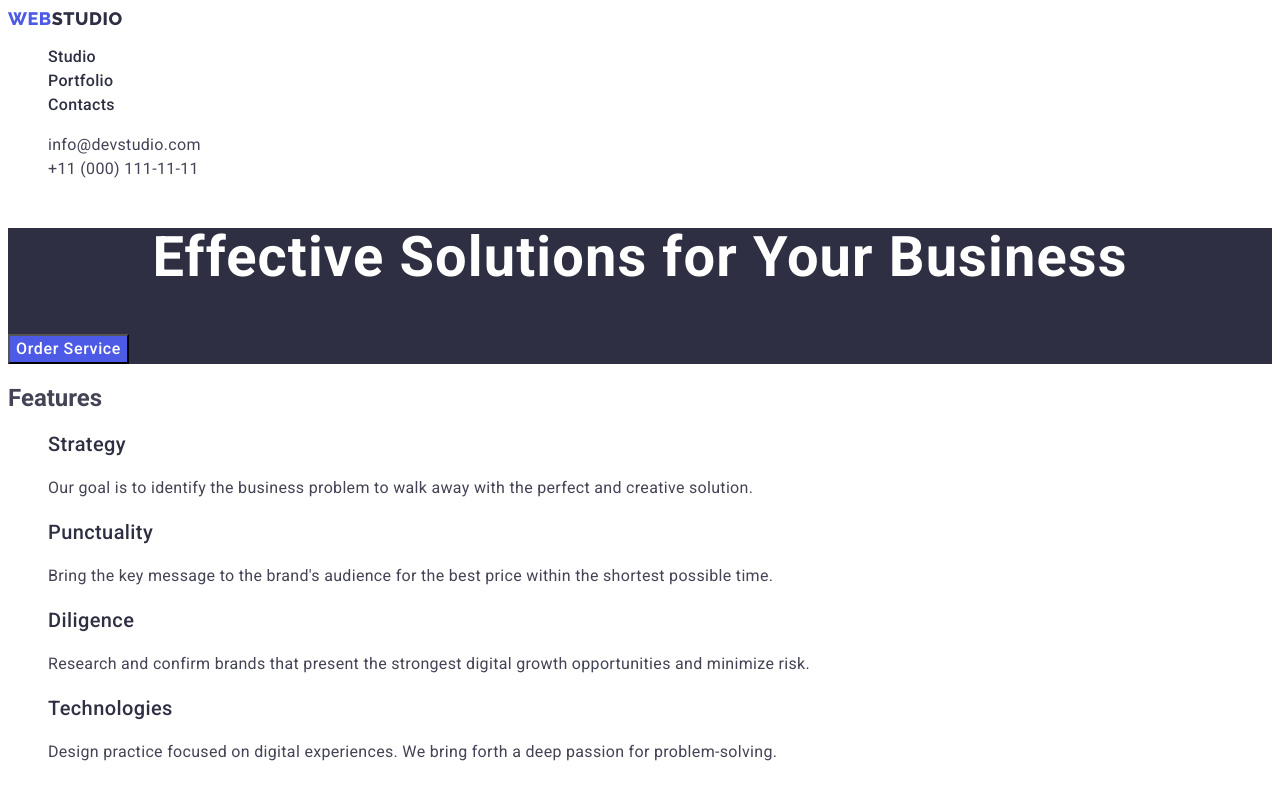
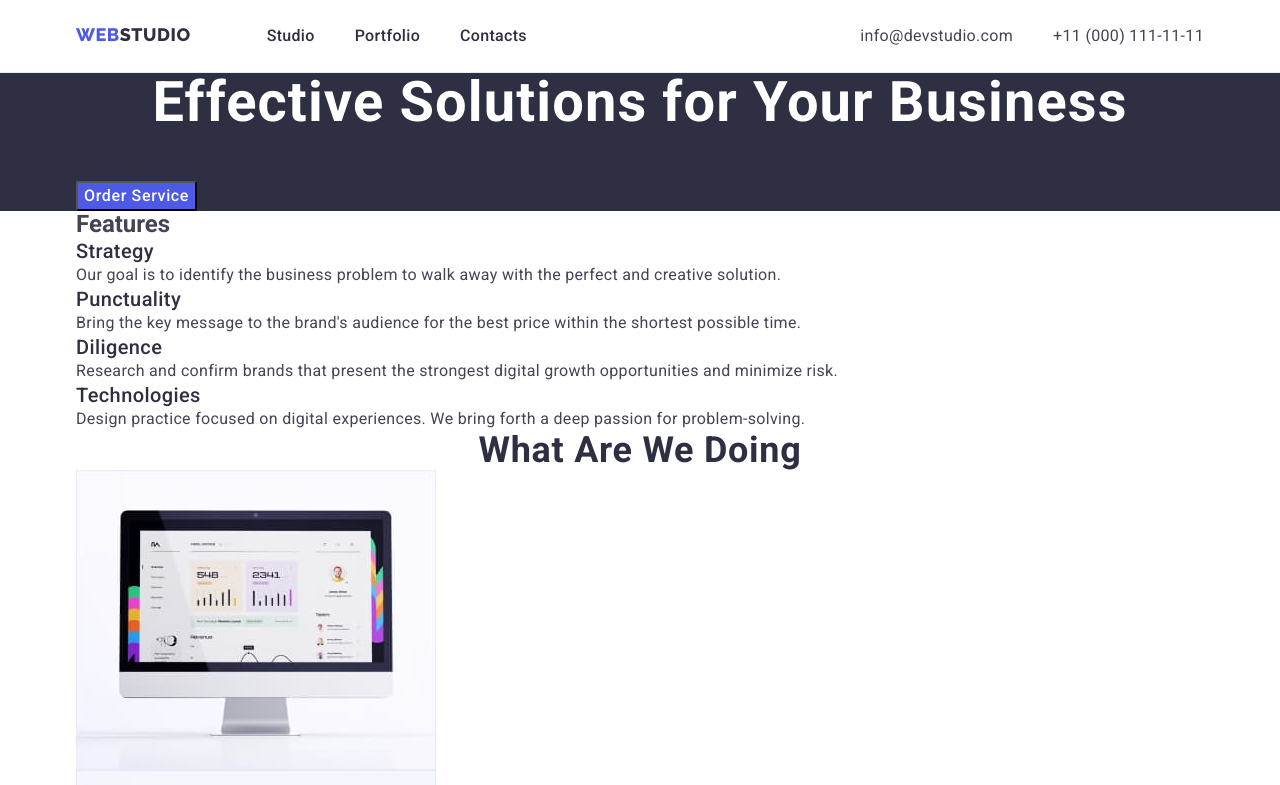
Before and after one commit to annanovytska/goit-markup-hw-03, a plain HTML site: page index.html in a window 1280 px wide. Shown: the top 785 px of the page. Drawn offline with nearby package versions, Linux system fonts and the light colour scheme.

Commit message:
add modern normalize

```diff
--- a/css/styles.css
+++ b/css/styles.css
@@ -14,21 +14,64 @@ body {
 
 /* UTILITIES */
 
+h1,
+h2,
+h3,
+p {
+  margin-top: 0;
+  margin-bottom: 0;
+}
+
+ul,
+ol {
+  margin-top: 0;
+  margin-bottom: 0;
+  padding-left: 0;
+}
+
+img {
+  display: block;
+}
+
+button {
+  cursor: pointer;
+}
+
 .list {
   list-style: none;
 }
 
-.link{
-    text-decoration: none;
+.link {
+  text-decoration: none;
+}
+
+.container {
+  width: 1158px;
+  margin-left: auto;
+  margin-right: auto;
+  padding-left: 15px;
+  padding-right: 15px;
 }
 
 /* HEADER */
 
 .header {
+  padding-top: 24px;
+  padding-bottom: 24px;
+
+  border-bottom: 1px solid #e7e9fc;
 }
+
+.header-div {
+  display: flex;
+}
+
 .header-nav {
+  display: flex;
 }
 .logo {
+  margin-right: 76px;
+
   font-size: 18px;
   font-family: Raleway, sans-serif;
   font-weight: 800;
@@ -41,9 +84,12 @@ body {
   color: var(--navyblue-color-titles);
 }
 .header-nav-menu {
+  display: flex;
 }
-.header-item {
+.header-item:not(:last-child) {
+  margin-right: 40px;
 }
+
 .nav-link {
   font-size: 16px;
   font-weight: 500;
@@ -53,16 +99,20 @@ body {
 }
 
 .nav-link:hover,
-.nav-link:focus{
-    color: #404BBF;
+.nav-link:focus {
+  color: #404bbf;
 }
 
 .header-adress {
-    font-style: normal
+  margin-left: auto;
+
+  font-style: normal;
 }
 .adress-menu {
+  display: flex;
 }
-.adress-item {
+.adress-item:not(:last-child) {
+  margin-right: 40px;
 }
 .adress-link {
   font-size: 16px;
@@ -73,8 +123,8 @@ body {
 }
 
 .adress-link:hover,
-.adress-link:focus{
-    color: #404BBF;
+.adress-link:focus {
+  color: #404bbf;
 }
 
 /* HERO */
@@ -82,6 +132,8 @@ body {
   background-color: var(--navyblue-color-titles);
 }
 .hero-title {
+  margin-bottom: 48px;
+
   font-size: 56px;
   font-weight: 700;
   line-height: 1.07;
@@ -90,6 +142,7 @@ body {
   text-align: center;
 }
 .hero-button {
+
   font-family: "Roboto", sans-serif;
   font-size: 16px;
   font-weight: 500;
@@ -98,12 +151,11 @@ body {
   letter-spacing: 0.04em;
   color: var(--white-color);
   background-color: var(--primary-accent-color);
-  cursor: pointer;
 }
 
 .hero-button:hover,
-.hero-button:focus{
-    background-color: #404BBF;
+.hero-button:focus {
+  background-color: #404bbf;
 }
 
 /* FEATURES */
@@ -157,7 +209,7 @@ body {
 .team-menu {
 }
 .team-item {
-    background-color: var(--white-color);
+  background-color: var(--white-color);
 }
 .name {
   font-size: 20px;
@@ -189,8 +241,8 @@ body {
   color: var(--primary-accent-color);
 }
 
-.footer-logo-accent{
-color: var(--secundary-accent-color);
+.footer-logo-accent {
+  color: var(--secundary-accent-color);
 }
 
 .footer-text {
@@ -211,7 +263,6 @@ color: var(--secundary-accent-color);
   letter-spacing: 0.04em;
   color: var(--primary-accent-color);
   background-color: var(--secundary-accent-color);
-  cursor: pointer;
 }
 
 .portfolio-button:hover,
--- a/index.html
+++ b/index.html
@@ -10,12 +10,14 @@
       href="https://fonts.googleapis.com/css2?family=Raleway:wght@800&family=Roboto:wght@400;500;700&display=swap"
       rel="stylesheet"
     />
+    <link rel="stylesheet" href="https://cdn.jsdelivr.net/npm/modern-normalize@2.0.0/modern-normalize.min.css">
     <link rel="stylesheet" href="./css/styles.css" />
   </head>
   <body>
     <!-- Header -->
 
     <header class="header">
+      <div class="container header-div">
       <nav class="header-nav">
         <a class="logo link" href="./index.html"
           >Web<span class="logo-accent">Studio</span></a
@@ -46,18 +48,22 @@
           </li>
         </ul>
       </address>
+    </div>
     </header>
     <main>
       <!-- Section Hero -->
 
       <section class="hero">
-        <h1 class="hero-title">Effective Solutions for Your Business</h1>
-        <button class="hero-button" type="button">Order Service</button>
+        <div class="container">
+          <h1 class="hero-title">Effective Solutions for Your Business</h1>
+          <button class="hero-button" type="button">Order Service</button>
+        </div>
+
       </section>
 
       <!-- Section 2 Features -->
 
-      <section class="features">
+      <section class="features container">
         <h2>Features</h2>
         <ul class="features-menu list">
           <li class="features-item">
@@ -93,7 +99,7 @@
 
       <!-- Section 3 Our Work -->
 
-      <section>
+      <section class="container">
         <h2 class="work-title">What are we doing</h2>
         <ul class="list">
           <li>
@@ -126,6 +132,7 @@
       <!-- Section 4 Our Team -->
 
       <section class="team">
+        <div class="container">
         <h2 class="team-title">Our Team</h2>
         <ul class="team-menu list">
           <li class="team-item">
@@ -169,12 +176,14 @@
             <p class="position">UI Designer</p>
           </li>
         </ul>
+      </div>
       </section>
     </main>
 
     <!-- Footer -->
 
     <footer class="footer">
+      <div class="container">
       <a class="footer-logo link" href="./index.html"
         >Web<span class="footer-logo-accent">Studio</span></a
       >
@@ -182,6 +191,7 @@
         Increase the flow of customers and sales for your business with digital
         marketing & growth solutions.
       </p>
+    </div>
     </footer>
   </body>
 </html>
```
Also changed, not shown: portfolio.html (+6 -1 lines).
